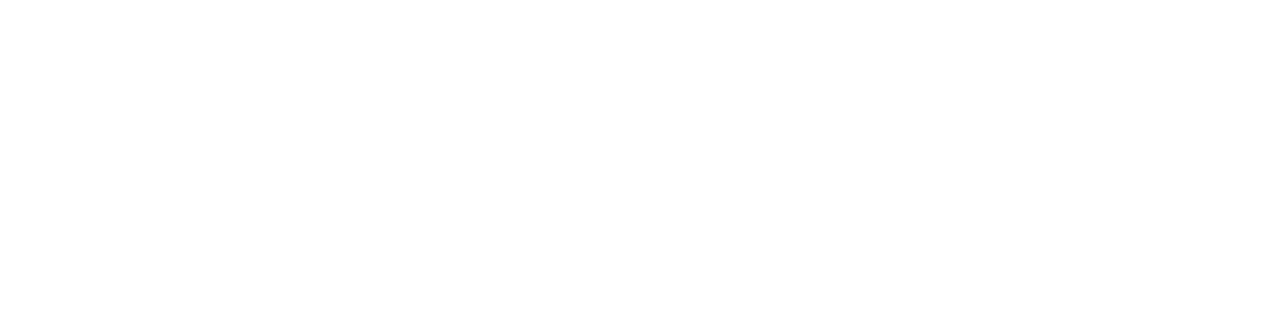
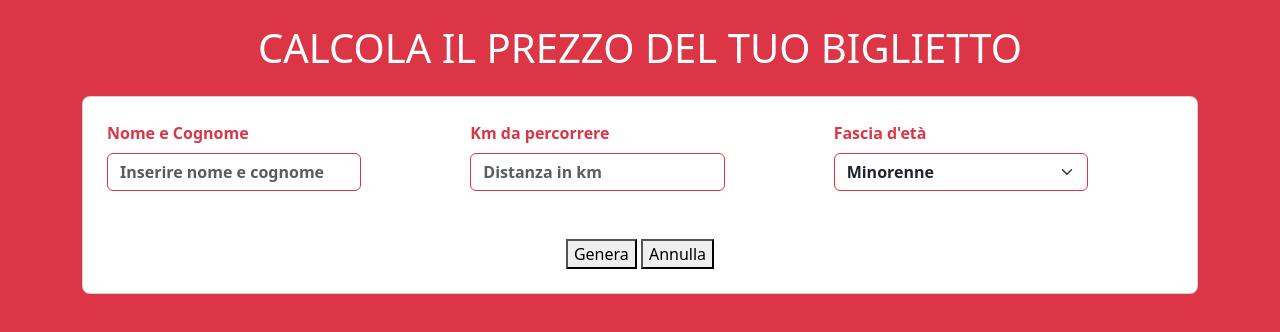
Before and after one commit to francesco-troise/js-biglietto-treno-form, a plain HTML site: page index.html in a window 1280 px wide. Drawn offline with nearby package versions, Linux system fonts and the light colour scheme.

Commit message:
Add first tab "Calculate ticket price"

```diff
--- a/index.html
+++ b/index.html
@@ -13,4 +13,48 @@
     <title>Biglietto_treno</title>
 </head>
 
+
+<body class="bg-danger">
+    <header></header>
+    <main>
+        <div class="container">
+            <h1 class="text-center text-white my-4">CALCOLA IL PREZZO DEL TUO BIGLIETTO</h1>
+            <div class="card card-form bg-white rounded-3 p-4">
+                <form class="text-center">
+                    <div class="row">
+                        <div class="col-4 text-start">
+                            <label class="form-label text-danger fw-bold" for="input_full_name">Nome e Cognome</label>
+                            <input class="form-control w-75 fw-bold border-danger" type="text" id="input_full_name" placeholder="Inserire nome e cognome" required>
+                        </div>
+                        <div class="col-4 text-start">
+                            <label class="form-label text-danger fw-bold" for="input-km">Km da percorrere</label>
+                            <input class="form-control w-75 fw-bold border-danger" type="number" id="input-km" placeholder="Distanza in km" required min="1" max="99">
+                        </div>
+                        <div class="col-4 text-start">
+                            <label class="form-label text-danger fw-bold">Fascia d'età</label>
+                            <select class="form-select w-75 fw-bold border-danger" id=" select-age">
+                                <option value="Minorenne" class="fw-bold">Minorenne</option>
+                                <option value="Maggiorenne" class="fw-bold">Maggiorenne</option>
+                                <option value="Over65" class="fw-bold">Over 65</option>
+                            </select>
+                        </div>
+                    </div>
+                    <div class="mt-5">
+                        <button type="submit" id="btn-submit">Genera</button>
+                        <button type="button" id="btn-delete">Annulla</button>
+                    </div>
+                </form>
+            </div>
+            <h2></h2>
+            <div></div>
+        </div>
+    </main>
+    <footer></footer>
+
+
+
+    <script src="./assets/javascript/script.js"></script>
+</body>
+
+
 </html>
```
